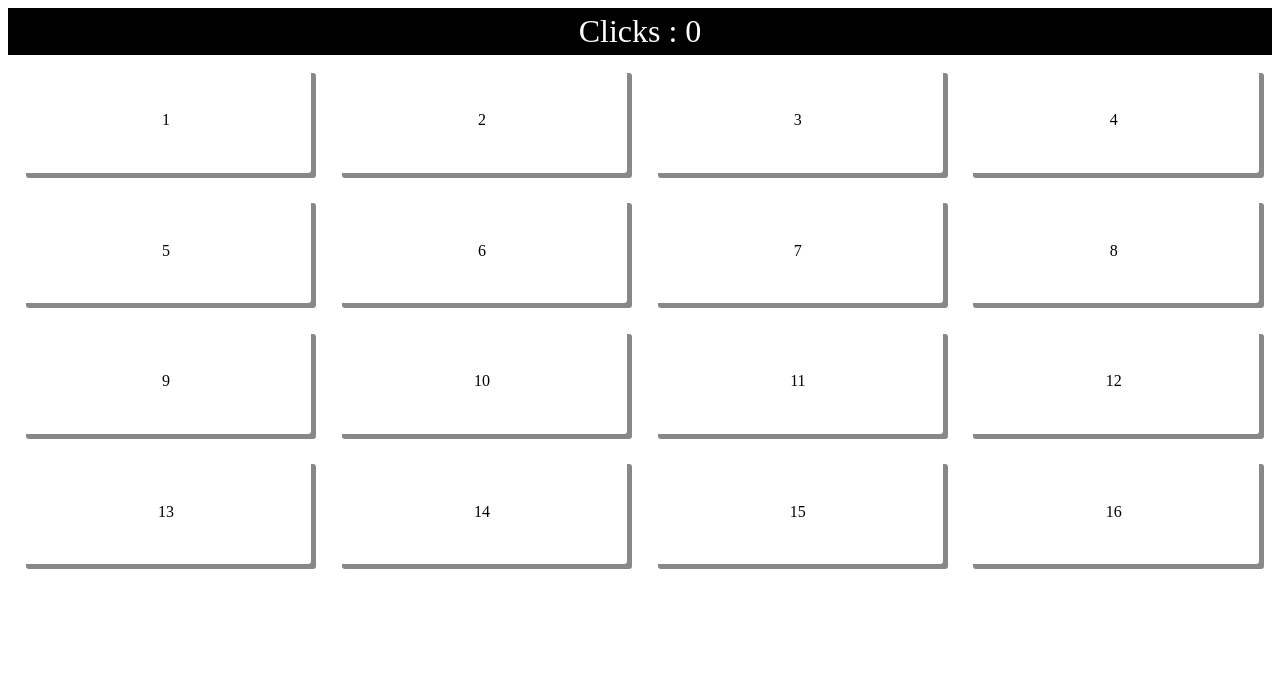
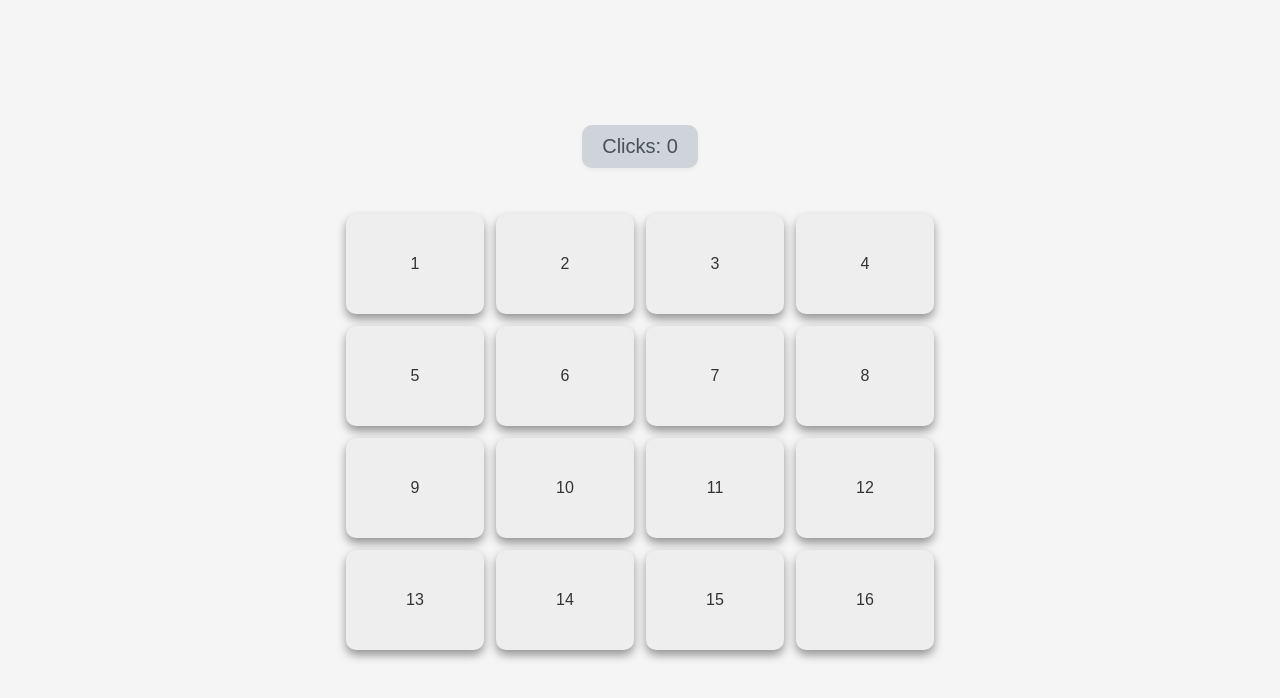
Before and after one commit to deborapizolio/memorygame-jqueryapp, a plain HTML site: page index.html in a window 1280 px wide. Both pictures are taken after a click on the element "Start Game". Drawn offline with nearby package versions, Linux system fonts and the light colour scheme.

Commit message:
layout changes

```diff
--- a/app.js
+++ b/app.js
@@ -66,6 +66,7 @@ function arrayRandomize(arr) {
 
 function startGame() {
     $('.startBtn').hide();
+    $('.score').text('0');
     game.clicks = 0;
     game.pause = false;
     game.sel = [];
--- a/style.css
+++ b/style.css
@@ -1,40 +1,90 @@
-.startBtn{
-    position: absolute;
-    top:125px;
-    left:100px;
-    width:200px;
-    z-index:1;
-    padding: 10px;
-    background-color: grey;
-    border: 1px solid black;
-    border-radius: 5px;
+body {
+    font-family: 'Arial', sans-serif;
+    background-color: #f5f5f5;
+    color: #333;
+    display: flex;
+    flex-direction: column;
+    align-items: center;
+    justify-content: center;
+    height: 100vh;
+    margin: 0;
+}
+
+.startBtn {
+    font-size: 1.25em;
+    padding: 15px 30px;
+    background-color: #007BFF; /* Vibrant blue to stand out */
+    color: #ffffff;
+    border: none;
+    border-radius: 30px;
+    box-shadow: 0 4px 6px rgba(0, 0, 0, 0.1);
+    transition: background-color 0.3s, box-shadow 0.2s, transform 0.2s;
+    cursor: pointer; /* Clearly indicates this is a clickable button */
+    margin-bottom: 30px;
+}
+
+.startBtn:hover {
+    background-color: #0056b3; /* Darker shade on hover */
+    box-shadow: 0 5px 8px rgba(0, 0, 0, 0.15);
+    transform: translateY(-2px); /* Slight raise effect */
+}
+
+.startBtn:active {
+    transform: translateY(1px); /* Subtle press effect */
+}
+
+/* Dashboard for Clicks */
+.dashboard {
+    font-size: 1.25em;
+    padding: 10px 20px;
+    background-color: #CED4DA;/* Light grey for a subdued look */
+    color: #495057; /* Darker grey for text to stand out without drawing too much attention */
+    border-radius: 10px;
+    box-shadow: 0 2px 4px rgba(0, 0, 0, 0.05);
+    margin-top: 20px;
+    transition: background-color 0.3s, box-shadow 0.2s;
+    /* Removed cursor pointer to indicate non-interactivity */
+}
+
+.game {
+    width: 80%;
+    max-width: 600px;
+    display: flex;
+    flex-wrap: wrap;
+    justify-content: space-around;
+    margin: 40px auto;
+}
+
+.box {
+    width: 23%;
+    margin: 1%;
+    height: 100px;
+    line-height: 100px;
     text-align: center;
-    height: 50px;
-    line-height: 45px;
-    font-size: 2em;
+    background-color: #eee;
+    color: #333;
     cursor: pointer;
+    border-radius: 10px;
+    transition: transform 0.2s, background-color 0.3s;
+    box-shadow: 0 5px 10px rgba(0, 0, 0, 0.4); /* Darker shadow for more depth */
 }
-.dashboard {
-    font-size: 2em;
-    background-color: black;
-    color: white;
-    text-align: center;
-    padding: 5px
+
+.box:hover {
+    transform: scale(1.05);
+    background-color: #ddd;
 }
-.box {
-    width: 21%;
-    margin: 1%;
-    display: inline-block;
-    line-height: 80px;
-    text-align: center;
-    cursor: pointer;
-    padding: 1%;
-    box-shadow: 5px 5px #888;
-    border-radius: 3px
+
+.back, .front {
+    display: flex;
+    align-items: center;
+    justify-content: center;
+    width: 100%;
+    height: 100%;
+    border-radius: 10px;
 }
-.back{
-    display: block;
-}
+
 .front {
+    background-color: #333;
+    color: #fff;
     display: none;
 }
```
Also changed, not shown: index.html (+1 -1 lines).
